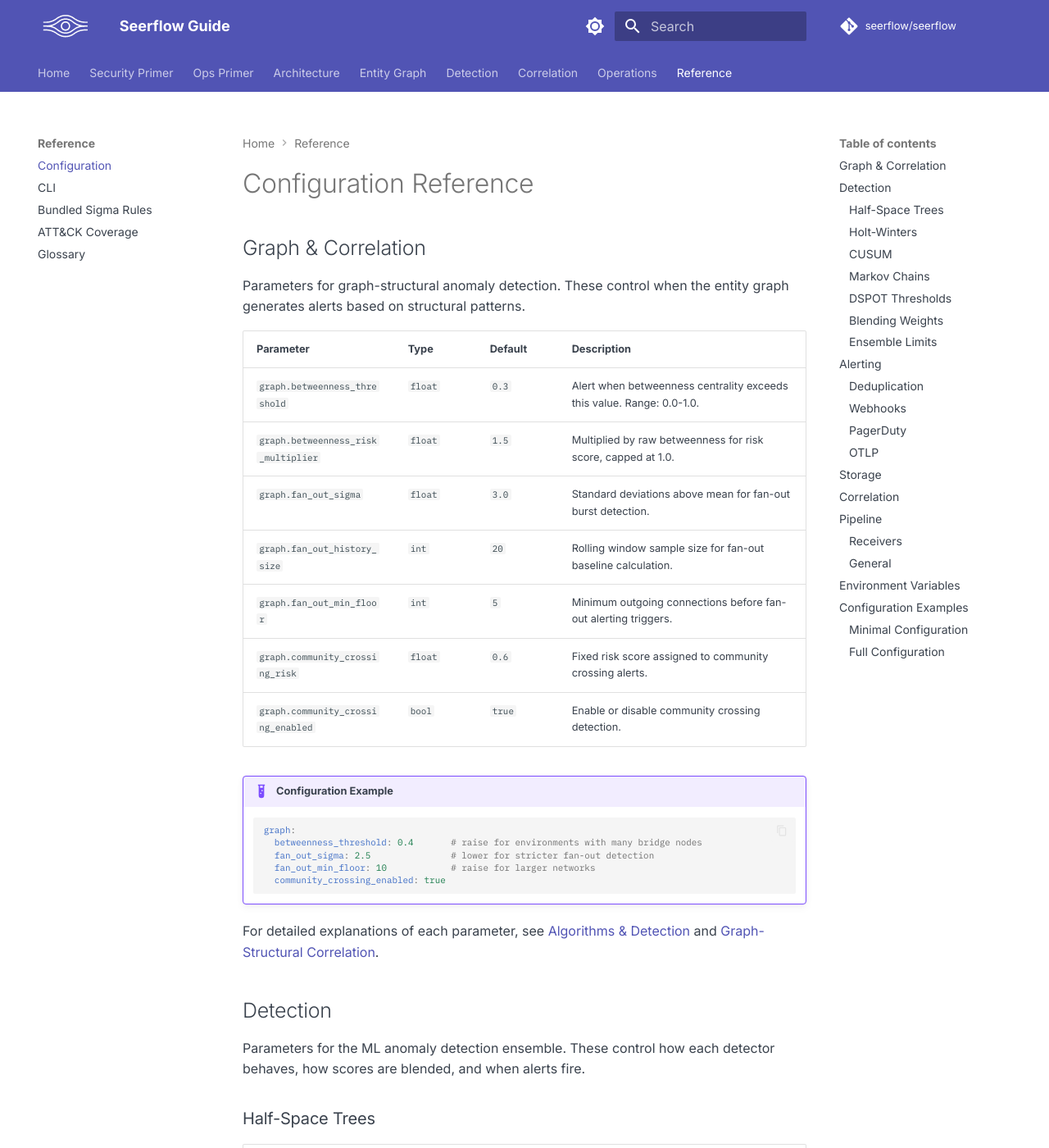
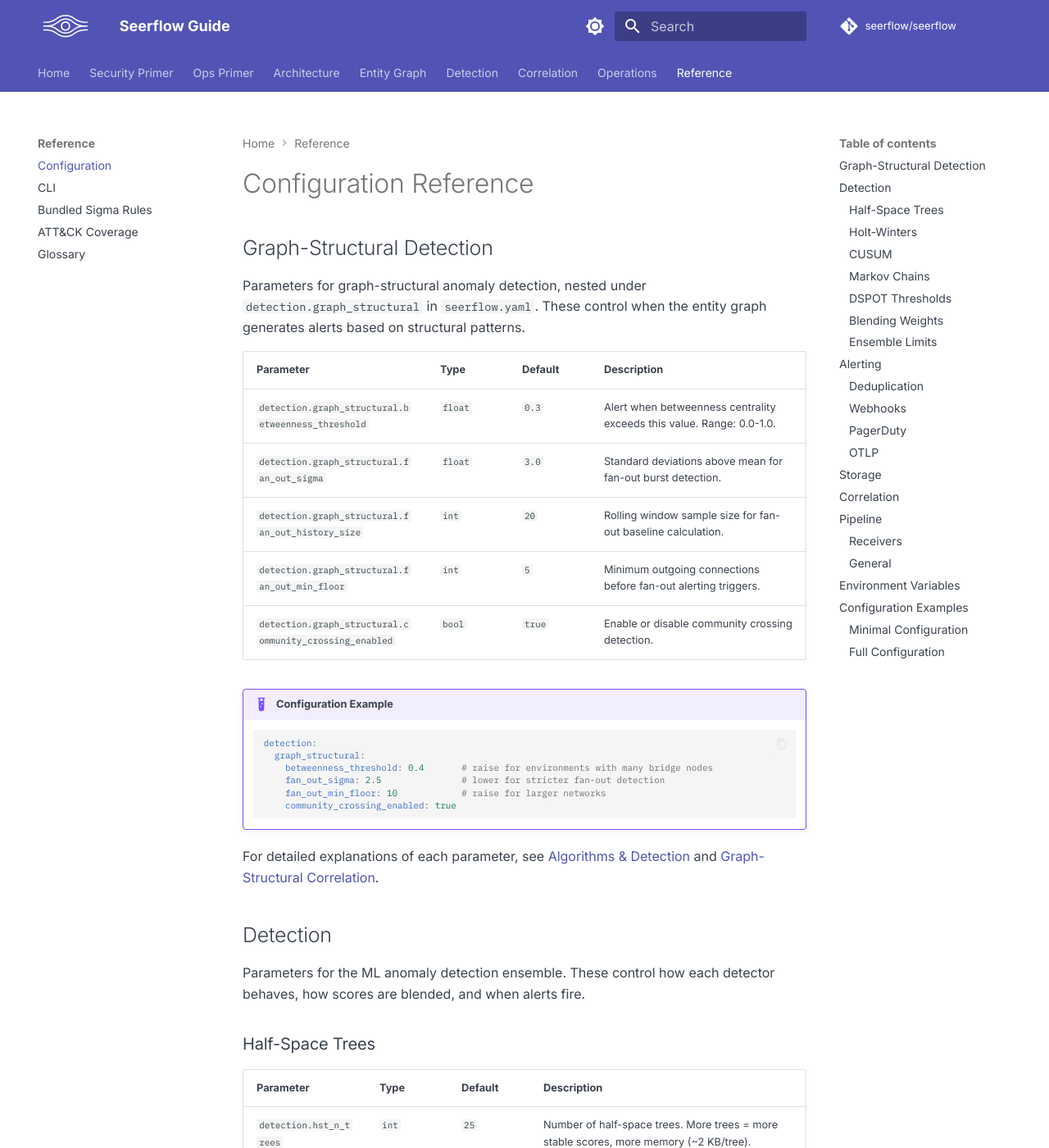
Before and after one commit to seerflow/seerflow-guide, an MkDocs documentation site: the page built from docs/reference/config.md, in a window 1280 px wide and 1400 px high. Shown: the whole window at 82% size. Built offline with MkDocs 1.6.1 and Material for MkDocs 9.7.7, drawn with Linux system fonts in a browser that asks for light colours; plug-ins that fetch from the network failed and are left out; comment, search, counter and statistics services are not loaded; some of the changed text lies outside the part shown.

Commit message:
fix(SEE-190): correct graph-structural and DSPOT parameter paths in config reference
- Rename "Graph & Correlation" section to "Graph-Structural Detection"
- Change all graph.* parameter prefixes to detection.graph_structural.*
- Remove betweenness_risk_multiplier and community_crossing_risk (hardcoded constants, not configurable)
- Fix DSPOT parameter keys from flat (dspot_calibration_window) to nested (dspot.calibration_window) format
- Update all example YAML blocks to match actual config loader structure

````diff
--- a/docs/reference/config.md
+++ b/docs/reference/config.md
@@ -1,26 +1,25 @@
 # Configuration Reference
 
-## Graph & Correlation
+## Graph-Structural Detection
 
-Parameters for graph-structural anomaly detection. These control when the entity graph generates alerts based on structural patterns.
+Parameters for graph-structural anomaly detection, nested under `detection.graph_structural` in `seerflow.yaml`. These control when the entity graph generates alerts based on structural patterns.
 
 | Parameter | Type | Default | Description |
 |-----------|------|---------|-------------|
-| `graph.betweenness_threshold` | `float` | `0.3` | Alert when betweenness centrality exceeds this value. Range: 0.0-1.0. |
-| `graph.betweenness_risk_multiplier` | `float` | `1.5` | Multiplied by raw betweenness for risk score, capped at 1.0. |
-| `graph.fan_out_sigma` | `float` | `3.0` | Standard deviations above mean for fan-out burst detection. |
-| `graph.fan_out_history_size` | `int` | `20` | Rolling window sample size for fan-out baseline calculation. |
-| `graph.fan_out_min_floor` | `int` | `5` | Minimum outgoing connections before fan-out alerting triggers. |
-| `graph.community_crossing_risk` | `float` | `0.6` | Fixed risk score assigned to community crossing alerts. |
-| `graph.community_crossing_enabled` | `bool` | `true` | Enable or disable community crossing detection. |
+| `detection.graph_structural.betweenness_threshold` | `float` | `0.3` | Alert when betweenness centrality exceeds this value. Range: 0.0-1.0. |
+| `detection.graph_structural.fan_out_sigma` | `float` | `3.0` | Standard deviations above mean for fan-out burst detection. |
+| `detection.graph_structural.fan_out_history_size` | `int` | `20` | Rolling window sample size for fan-out baseline calculation. |
+| `detection.graph_structural.fan_out_min_floor` | `int` | `5` | Minimum outgoing connections before fan-out alerting triggers. |
+| `detection.graph_structural.community_crossing_enabled` | `bool` | `true` | Enable or disable community crossing detection. |
 
 !!! example "Configuration Example"
     ```yaml
-    graph:
-      betweenness_threshold: 0.4       # raise for environments with many bridge nodes
-      fan_out_sigma: 2.5               # lower for stricter fan-out detection
-      fan_out_min_floor: 10            # raise for larger networks
-      community_crossing_enabled: true
+    detection:
+      graph_structural:
+        betweenness_threshold: 0.4       # raise for environments with many bridge nodes
+        fan_out_sigma: 2.5               # lower for stricter fan-out detection
+        fan_out_min_floor: 10            # raise for larger networks
+        community_crossing_enabled: true
     ```
 
 For detailed explanations of each parameter, see [Algorithms & Detection](../entity-graph/algorithms.md) and [Graph-Structural Correlation](../correlation/graph-structural.md).
@@ -67,9 +66,9 @@ Parameters for the ML anomaly detection ensemble. These control how each detecto
 
 | Parameter | Type | Default | Description |
 |-----------|------|---------|-------------|
-| `detection.dspot_calibration_window` | `int` | `1000` | Scores collected before GPD fitting. No anomalies during calibration. |
-| `detection.dspot_risk_level` | `float` | `0.0001` | Target false positive rate (0.01%). Lower = higher threshold. |
-| `detection.dspot_initial_percentile` | `int` | `98` | Percentile for initial threshold. Upper at P-th, lower at (100-P)-th. |
+| `detection.dspot.calibration_window` | `int` | `1000` | Scores collected before GPD fitting. No anomalies during calibration. |
+| `detection.dspot.risk_level` | `float` | `0.0001` | Target false positive rate (0.01%). Lower = higher threshold. |
+| `detection.dspot.initial_percentile` | `int` | `98` | Percentile for initial threshold. Upper at P-th, lower at (100-P)-th. |
 
 ### Blending Weights
 
@@ -101,7 +100,8 @@ Weights don't need to sum to 1.0 — only the ratios between them matter.
       hst_window_size: 2000       # larger window for noisy environments
       hw_n_std: 4.0               # wider prediction band, fewer false positives
       cusum_drift: 0.3            # more sensitive to small shifts
-      dspot_risk_level: 0.001     # lower threshold, more alerts
+      dspot:
+        risk_level: 0.001         # lower threshold, more alerts
       weights_content: 0.35       # emphasize content novelty
       max_sources: 512            # more sources before eviction
     ```
@@ -375,7 +375,8 @@ detection:
   hst_window_size: 2000
   hw_n_std: 3.5
   cusum_drift: 0.4
-  dspot_risk_level: 0.0001
+  dspot:
+    risk_level: 0.0001
   weights_content: 0.30
   weights_volume: 0.25
   weights_sequence: 0.25
````
